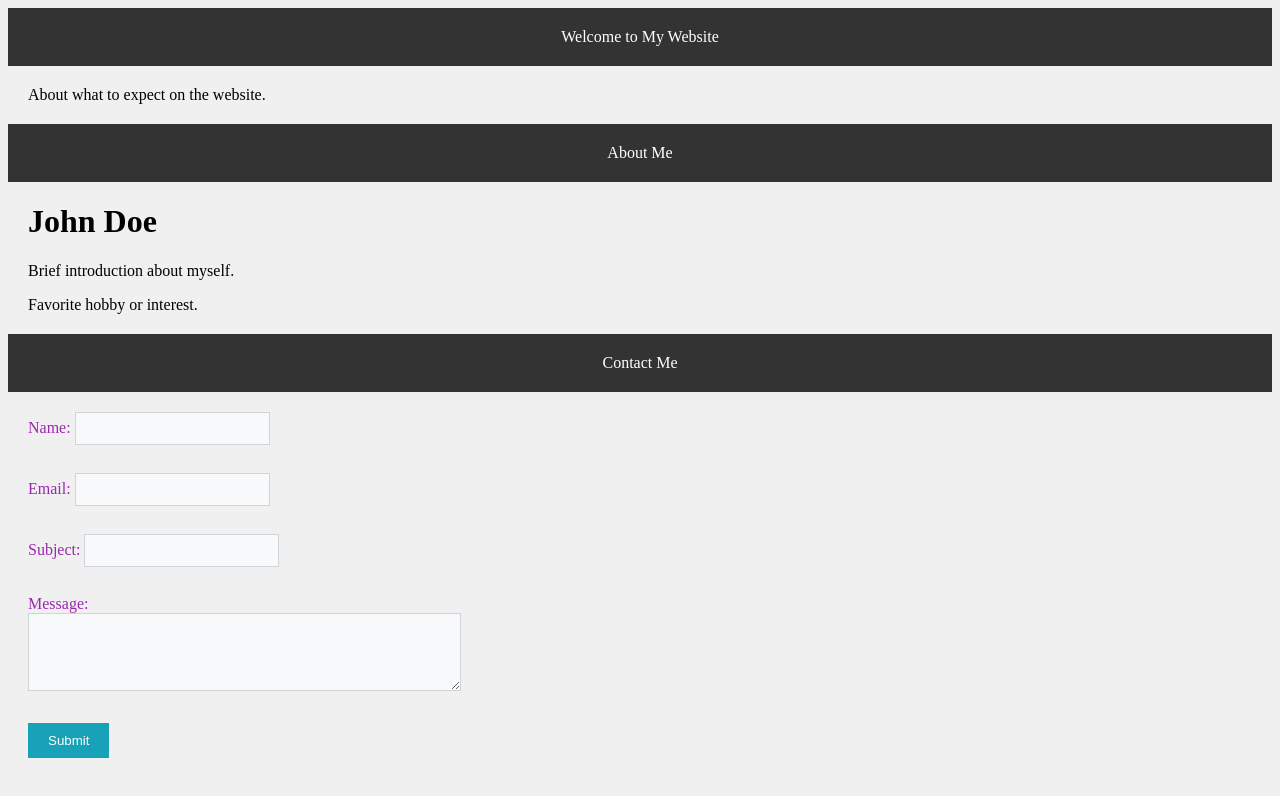
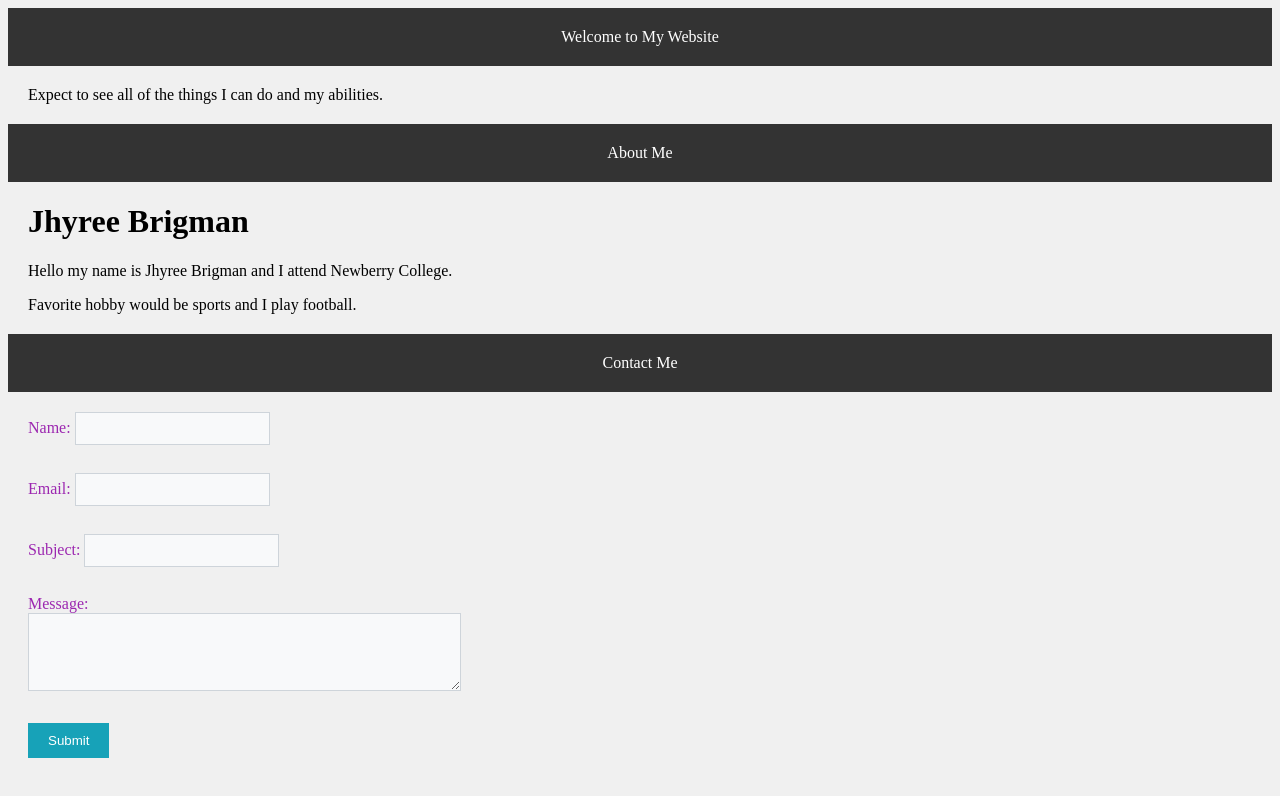
Before and after one commit to Jhyree/Jhyree.github.io, a plain HTML site: page index.html in a window 1280 px wide. Drawn offline with Linux system fonts and the light colour scheme.

Commit message:
Update index.html

```diff
--- a/index.html
+++ b/index.html
@@ -10,7 +10,7 @@
 <body>
     <header class="header">Welcome to My Website</header>
     <div class="content">
-        <p>About what to expect on the website.</p>
+        <p>Expect to see all of the things I can do and my abilities.</p>
     </div>
 </body>
 </html>
@@ -27,9 +27,9 @@
 <body>
     <header class="header">About Me</header>
     <div class="content">
-        <h1>John Doe</h1>
-        <p>Brief introduction about myself.</p>
-        <p>Favorite hobby or interest.</p>
+        <h1>Jhyree Brigman</h1>
+        <p>Hello my name is Jhyree Brigman and I attend Newberry College.</p>
+        <p>Favorite hobby would be sports and I play football.</p>
     </div>
 </body>
 </html>
```
